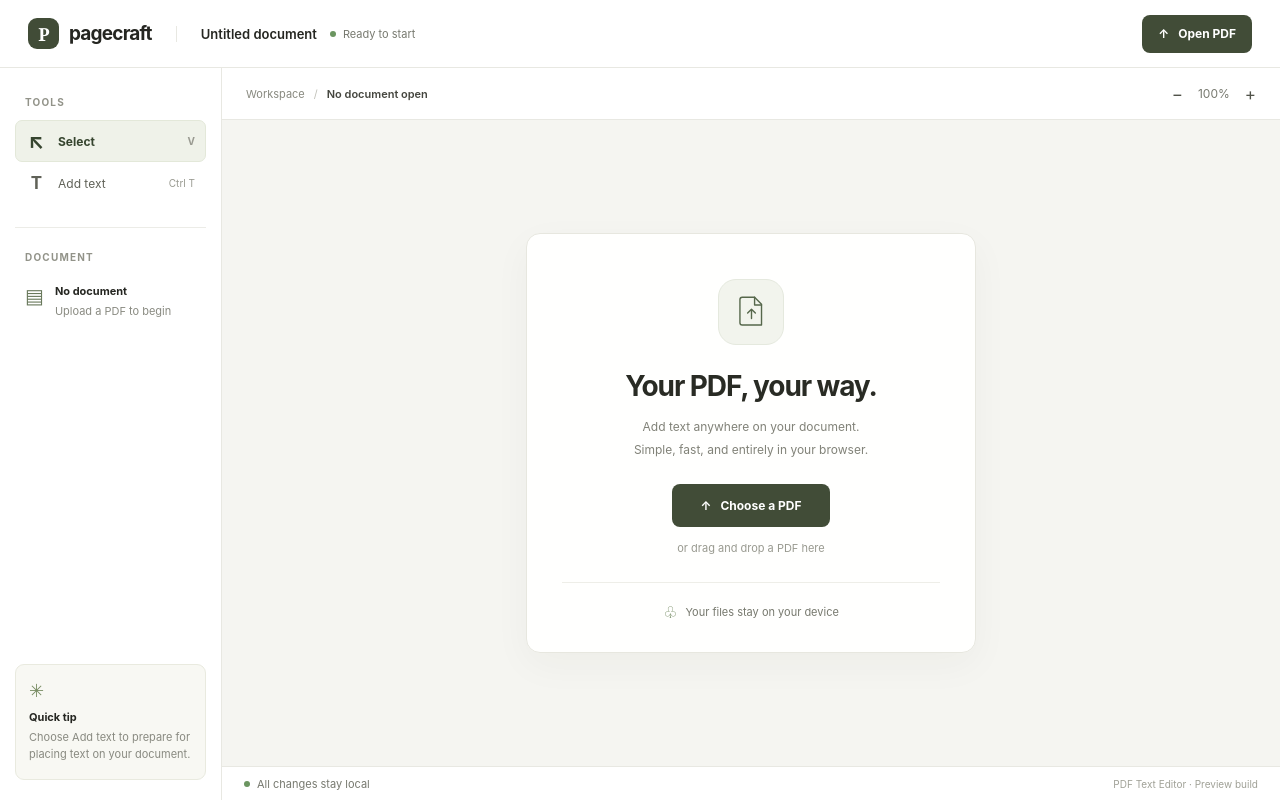
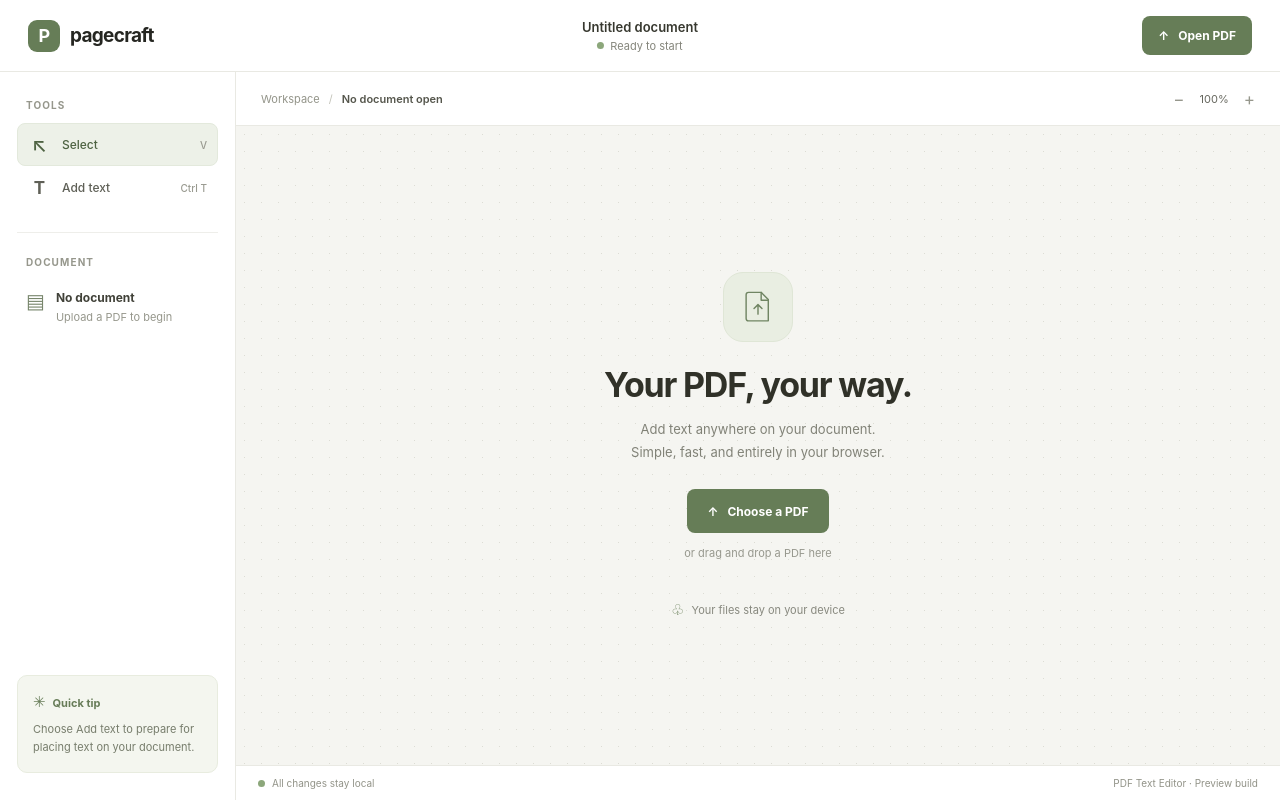
Before and after one commit to PaytonButler/pdf-text-editor, a React (Vite) app: page / in a window 1280 px wide. Built offline with nearby package versions, Linux system fonts and the light colour scheme.

Commit message:
Render PDF pages in editor

```diff
--- a/src/App.css
+++ b/src/App.css
@@ -3,99 +3,103 @@
 }
 
 .app-shell {
-  min-height: 100vh;
   display: flex;
   flex-direction: column;
+  min-height: 100vh;
   color: #252621;
   background: #f7f7f4;
 }
 
 .topbar {
-  height: 68px;
-  flex-shrink: 0;
+  position: relative;
+  z-index: 1;
   display: flex;
   align-items: center;
+  justify-content: space-between;
   gap: 24px;
+  height: 72px;
   padding: 0 28px;
   background: #fff;
-  border-bottom: 1px solid #e8e8e2;
-  z-index: 2;
+  border-bottom: 1px solid #e9e9e3;
 }
 
 .brand {
-  display: flex;
+  display: inline-flex;
   align-items: center;
   gap: 10px;
   color: #252621;
-  text-decoration: none;
   font-size: 19px;
   font-weight: 750;
-  letter-spacing: -0.8px;
+  letter-spacing: -0.7px;
+  text-decoration: none;
 }
 
 .brand-icon {
-  width: 31px;
-  height: 31px;
   display: grid;
+  width: 32px;
+  height: 32px;
   place-items: center;
+  color: white;
+  background: #667d57;
   border-radius: 9px;
-  color: #fff;
-  background: #414c37;
   font-size: 18px;
-  font-family: Georgia, serif;
+  font-weight: 700;
 }
 
 .topbar-center {
+  position: absolute;
+  left: 50%;
   display: flex;
-  flex: 1;
+  flex-direction: column;
   align-items: center;
-  gap: 13px;
-  min-width: 0;
-  padding-left: 24px;
-  border-left: 1px solid #e8e8e2;
+  gap: 4px;
+  max-width: 40%;
+  transform: translateX(-50%);
 }
 
 .document-name {
   overflow: hidden;
-  text-overflow: ellipsis;
-  white-space: nowrap;
+  max-width: 100%;
+  color: #37382f;
   font-size: 13px;
   font-weight: 600;
-}
-
-.save-status,
-.statusbar>span:first-child {
-  display: flex;
-  align-items: center;
-  gap: 7px;
-  color: #77796f;
-  font-size: 11px;
+  text-overflow: ellipsis;
   white-space: nowrap;
 }
 
+.save-status {
+  display: flex;
+  align-items: center;
+  gap: 6px;
+  color: #85867c;
+  font-size: 11px;
+}
+
 .status-dot {
-  width: 6px;
-  height: 6px;
   display: inline-block;
-  flex-shrink: 0;
+  width: 7px;
+  height: 7px;
+  flex: 0 0 7px;
+  background: #8ca77b;
   border-radius: 50%;
-  background: #6b9560;
 }
 
 .button {
-  min-height: 38px;
   display: inline-flex;
   align-items: center;
   justify-content: center;
   gap: 9px;
+  min-height: 39px;
   padding: 0 15px;
   border: 1px solid transparent;
   border-radius: 8px;
-  font: inherit;
+  cursor: pointer;
   font-size: 12px;
   font-weight: 650;
-  cursor: pointer;
-  transition: background 140ms ease, transform 140ms ease;
+  transition:
+    background 150ms ease,
+    border-color 150ms ease,
+    transform 150ms ease;
 }
 
 .button:active {
@@ -104,30 +108,29 @@
 
 .button-primary {
   color: white;
-  background: #414c37;
+  background: #667d57;
 }
 
 .button-primary:hover {
-  background: #303a28;
+  background: #566b49;
 }
 
 .button-secondary {
-  color: #414c37;
+  color: #45463e;
   background: #fff;
-  border-color: #dcded5;
+  border-color: #e2e2da;
 }
 
 .button-secondary:hover {
-  background: #f5f6f1;
+  background: #f5f5f0;
 }
 
 .visually-hidden {
   position: absolute;
+  overflow: hidden;
   width: 1px;
   height: 1px;
   padding: 0;
-  margin: -1px;
-  overflow: hidden;
   clip: rect(0, 0, 0, 0);
   white-space: nowrap;
   border: 0;
@@ -136,42 +139,41 @@
 .editor-layout {
   display: flex;
   flex: 1;
-  min-height: calc(100vh - 68px);
+  min-height: calc(100vh - 72px);
 }
 
 .sidebar {
-  width: 222px;
-  flex-shrink: 0;
   display: flex;
+  flex: 0 0 236px;
   flex-direction: column;
-  padding: 28px 15px 20px;
+  padding: 27px 17px;
   background: #fff;
-  border-right: 1px solid #e8e8e2;
+  border-right: 1px solid #e9e9e3;
 }
 
 .sidebar-heading {
-  margin: 0 10px 12px;
-  color: #929389;
+  margin: 0 0 12px 9px;
+  color: #96978c;
   font-size: 10px;
   font-weight: 750;
-  letter-spacing: 1.2px;
+  letter-spacing: 1.1px;
 }
 
 .tool-button {
-  width: 100%;
-  min-height: 42px;
   display: flex;
   align-items: center;
   gap: 11px;
+  width: 100%;
+  min-height: 43px;
   padding: 0 10px;
+  color: #5f6057;
+  text-align: left;
+  background: transparent;
   border: 1px solid transparent;
-  border-radius: 7px;
-  color: #606258;
-  background: transparent;
-  font: inherit;
+  border-radius: 8px;
+  cursor: pointer;
   font-size: 12px;
-  text-align: left;
-  cursor: pointer;
+  font-weight: 550;
 }
 
 .tool-button:hover {
@@ -179,16 +181,17 @@
 }
 
 .tool-button.active {
-  color: #36452f;
-  background: #eff2e9;
-  border-color: #e3e8d9;
-  font-weight: 650;
+  color: #4e6342;
+  background: #edf1e8;
+  border-color: #e3e9dc;
 }
 
 .tool-icon {
-  width: 21px;
-  font-size: 21px;
-  text-align: center;
+  display: grid;
+  width: 23px;
+  height: 23px;
+  place-items: center;
+  font-size: 20px;
 }
 
 .text-icon {
@@ -198,76 +201,86 @@
 
 .tool-shortcut {
   margin-left: auto;
-  color: #999a91;
+  color: #999a90;
   font-size: 10px;
+  font-weight: 450;
 }
 
 .sidebar-divider {
   height: 1px;
   margin: 23px 0;
-  background: #ecece7;
+  background: #eeeeea;
 }
 
 .sidebar-info {
   display: flex;
   align-items: flex-start;
   gap: 11px;
-  padding: 9px 10px;
+  padding: 9px;
 }
 
 .info-icon {
-  color: #69795c;
+  color: #78866c;
   font-size: 20px;
 }
 
-.sidebar-info strong,
-.sidebar-tip strong {
+.sidebar-info strong {
   display: block;
-  font-size: 11px;
+  margin: 1px 0 5px;
+  color: #404138;
+  font-size: 12px;
   font-weight: 650;
 }
 
-.sidebar-info p,
-.sidebar-tip p {
-  margin: 5px 0 0;
-  color: #898a81;
+.sidebar-info p {
+  margin: 0;
+  color: #96978c;
   font-size: 11px;
-  line-height: 1.6;
-  overflow-wrap: anywhere;
 }
 
 .sidebar-tip {
   margin-top: auto;
-  padding: 15px 13px;
-  border: 1px solid #e9eadf;
-  border-radius: 9px;
-  background: #f8f8f3;
+  padding: 15px;
+  color: #677c58;
+  background: #f4f6ef;
+  border: 1px solid #e8ecdf;
+  border-radius: 10px;
 }
 
 .sidebar-tip>span {
-  display: block;
-  margin-bottom: 9px;
-  color: #778b61;
-  font-size: 18px;
+  display: inline-block;
+  margin-right: 7px;
+  font-size: 15px;
+}
+
+.sidebar-tip strong {
+  font-size: 11px;
+  font-weight: 700;
+}
+
+.sidebar-tip p {
+  margin: 9px 0 0;
+  color: #777d6c;
+  font-size: 11px;
+  line-height: 1.7;
 }
 
 .workspace {
+  display: flex;
+  flex: 1;
+  flex-direction: column;
   min-width: 0;
-  flex: 1;
-  display: flex;
-  flex-direction: column;
 }
 
 .workspace-toolbar {
-  height: 52px;
-  flex-shrink: 0;
   display: flex;
   align-items: center;
   justify-content: space-between;
   gap: 12px;
-  padding: 0 24px;
+  height: 54px;
+  padding: 0 25px;
   background: #fff;
-  border-bottom: 1px solid #e8e8e2;
+  border-bottom: 1px solid #e9e9e3;
 }
 
 .workspace-breadcrumb {
@@ -275,240 +288,249 @@
   align-items: center;
   gap: 9px;
   min-width: 0;
-  color: #88897f;
+  color: #939489;
   font-size: 11px;
 }
 
 .workspace-breadcrumb strong {
   overflow: hidden;
-  color: #44453e;
+  color: #55564c;
   font-weight: 600;
   text-overflow: ellipsis;
   white-space: nowrap;
 }
 
 .breadcrumb-separator {
-  color: #c1c1b9;
+  color: #c3c3b9;
 }
 
 .zoom-control {
   display: flex;
   align-items: center;
   gap: 15px;
-  color: #77796f;
-  font-size: 12px;
+  flex-shrink: 0;
+  color: #66675e;
+  font-size: 11px;
 }
 
 .zoom-control span:first-child,
 .zoom-control span:last-child {
-  color: #51534a;
+  color: #96978c;
   font-size: 17px;
 }
 
 .canvas-area {
   position: relative;
+  display: flex;
   flex: 1;
+  flex-direction: column;
   min-height: 500px;
-  display: flex;
-  align-items: center;
-  justify-content: center;
-  padding: 36px;
   background-color: #f5f5f1;
-  background-image: radial-gradient(#dedfd7 0.7px, transparent 0.7px);
-  background-size: 18px 18px;
+  background-image: radial-gradient(#dcdcd4 0.8px, transparent 0.8px);
+  background-size: 17px 17px;
   transition: background-color 150ms ease;
 }
 
 .canvas-area.dragging {
-  background-color: #e9eee2;
-  outline: 2px dashed #728767;
-  outline-offset: -12px;
+  background-color: #e9efe2;
+  outline: 2px dashed #829771;
+  outline-offset: -8px;
 }
 
 .upload-card {
-  width: min(100%, 450px);
   display: flex;
+  flex: 1;
   flex-direction: column;
   align-items: center;
-  padding: 45px 35px 30px;
-  border: 1px solid #e7e7df;
-  border-radius: 14px;
-  background: rgba(255, 255, 255, 0.96);
-  box-shadow: 0 12px 38px rgba(40, 42, 30, 0.04);
+  justify-content: center;
+  min-height: 500px;
+  padding: 36px 20px;
   text-align: center;
 }
 
 .upload-icon {
-  width: 66px;
-  height: 66px;
   display: grid;
+  width: 70px;
+  height: 70px;
+  margin-bottom: 22px;
   place-items: center;
-  margin-bottom: 24px;
-  border: 1px solid #e5e9de;
-  border-radius: 18px;
-  color: #56674b;
-  background: #f2f4ed;
+  color: #708563;
+  background: #e9eee2;
+  border: 1px solid #dfe6d6;
+  border-radius: 20px;
 }
 
 .upload-icon svg {
-  width: 37px;
-  height: 37px;
+  width: 38px;
+  height: 38px;
 }
 
-.upload-card h1,
-.empty-document h2 {
+.upload-card h1 {
   margin: 0;
-  color: #292b24;
-  font-size: clamp(22px, 3vw, 28px);
-  font-weight: 650;
-  letter-spacing: -1.1px;
+  color: #303128;
+  font-size: clamp(25px, 3vw, 34px);
+  font-weight: 750;
+  letter-spacing: -1.2px;
 }
 
 .upload-description {
-  margin: 13px 0 23px;
-  color: #818278;
-  font-size: 12px;
-  line-height: 1.9;
+  margin: 13px 0 25px;
+  color: #818277;
+  font-size: 13px;
+  line-height: 1.8;
 }
 
 .upload-button {
-  min-width: 158px;
-  min-height: 43px;
+  min-height: 44px;
+  padding: 0 20px;
+  font-size: 12px;
 }
 
 .file-hint {
-  margin: 14px 0 0;
-  color: #999a90;
+  margin: 13px 0 0;
+  color: #97988e;
   font-size: 11px;
 }
 
+.drop-message {
+  margin: 12px 0 0;
+  color: #566b49;
+  font-size: 12px;
+  font-weight: 650;
+}
+
 .privacy-note {
-  width: 100%;
   display: flex;
   align-items: center;
-  justify-content: center;
-  gap: 8px;
-  margin-top: 27px;
-  padding-top: 19px;
-  border-top: 1px solid #eeeee8;
-  color: #77796e;
+  gap: 7px;
+  margin-top: 40px;
+  color: #88897f;
   font-size: 11px;
 }
 
 .privacy-note span {
-  color: #6e865d;
-  font-size: 16px;
+  color: #718663;
+  font-size: 15px;
 }
 
-.drop-message {
-  margin: 14px 0 0;
-  color: #536b46;
-  font-size: 12px;
-  font-weight: 650;
+.pdf-viewer {
+  display: flex;
+  flex: 1;
+  flex-direction: column;
+  align-items: center;
+  gap: 14px;
+  width: 100%;
+  min-height: 100%;
+  padding: 28px;
 }
 
-.empty-document {
-  width: min(100%, 450px);
-  display: flex;
-  flex-direction: column;
-  align-items: center;
-  gap: 15px;
-  padding: 38px 30px;
-  border: 1px solid #e7e7df;
-  border-radius: 14px;
+.pdf-page {
+  max-width: 100%;
   background: white;
-  text-align: center;
+  box-shadow: 0 3px 14px rgb(0 0 0 / 12%);
 }
 
-.pdf-preview-icon {
-  display: grid;
-  place-items: center;
-  width: 57px;
-  height: 65px;
-  border: 1px solid #e1e5da;
-  border-radius: 8px;
-  color: #53664a;
-  background: #f1f4eb;
-  font-size: 12px;
-  font-weight: 750;
+.pdf-canvas {
+  display: block;
+  max-width: 100%;
+  height: auto;
 }
 
-.empty-document h2 {
-  font-size: 22px;
+.pdf-page-label {
+  color: #77786f;
+  font-size: 12px;
 }
 
-.empty-document p {
-  max-width: 100%;
-  margin: 0;
-  overflow-wrap: anywhere;
-  color: #77796f;
-  font-size: 12px;
-  line-height: 1.7;
-}
-
-.empty-document p strong {
-  color: #44463e;
-}
-
-.empty-document .muted {
-  color: #9a9b91;
+.pdf-render-error {
+  margin: auto;
+  padding: 16px;
+  color: #a32d2d;
+  text-align: center;
+  font-size: 13px;
 }
 
 .error-message {
   position: absolute;
   right: 20px;
   bottom: 20px;
+  z-index: 2;
   max-width: calc(100% - 40px);
   padding: 12px 16px;
-  border: 1px solid #e9c9c4;
+  color: #982d2d;
+  background: #fff1f0;
+  border: 1px solid #f0d0ce;
   border-radius: 8px;
-  color: #963f35;
-  background: #fff5f3;
+  box-shadow: 0 3px 12px rgb(0 0 0 / 5%);
   font-size: 12px;
 }
 
 .statusbar {
-  min-height: 34px;
   display: flex;
   align-items: center;
   justify-content: space-between;
-  gap: 12px;
+  gap: 15px;
+  min-height: 35px;
   padding: 0 22px;
-  border-top: 1px solid #e8e8e2;
+  color: #929388;
   background: #fff;
-}
-
-.statusbar>span:last-child {
-  color: #a0a197;
+  border-top: 1px solid #e9e9e3;
   font-size: 10px;
 }
 
-@media (max-width: 700px) {
+.statusbar>span:first-child {
+  display: flex;
+  align-items: center;
+  gap: 7px;
+}
+
+@media (max-width: 760px) {
   .topbar {
-    height: 60px;
     gap: 12px;
+    height: 64px;
     padding: 0 14px;
   }
 
   .brand {
+    gap: 7px;
     font-size: 16px;
   }
 
+  .brand-icon {
+    width: 29px;
+    height: 29px;
+  }
+
   .topbar-center {
-    padding-left: 12px;
+    position: static;
+    flex: 1;
+    min-width: 0;
+    max-width: none;
+    transform: none;
+  }
+
+  .document-name {
+    max-width: 100%;
+    font-size: 11px;
   }
 
   .save-status {
-    display: none;
+    font-size: 10px;
+  }
+
+  .topbar>.button {
+    min-height: 35px;
+    padding: 0 10px;
+    font-size: 11px;
   }
 
   .editor-layout {
-    min-height: calc(100vh - 60px);
+    min-height: calc(100vh - 64px);
   }
 
   .sidebar {
-    width: 62px;
-    padding: 20px 8px;
+    flex-basis: 62px;
+    align-items: center;
+    padding: 18px 6px;
   }
 
   .sidebar-heading,
@@ -521,31 +543,58 @@
 
   .tool-button {
     justify-content: center;
+    width: 44px;
     padding: 0;
   }
 
-  .tool-icon {
-    font-size: 21px;
+  .workspace-toolbar {
+    height: 47px;
+    padding: 0 12px;
   }
 
-  .canvas-area {
-    min-height: 420px;
-    padding: 18px;
+  .workspace-breadcrumb {
+    gap: 6px;
+    font-size: 10px;
   }
 
-  .upload-card {
-    padding: 30px 18px 22px;
+  .zoom-control {
+    gap: 8px;
   }
 
-  .workspace-toolbar {
-    padding: 0 12px;
+  .canvas-area,
+  .upload-card {
+    min-height: 420px;
+  }
+
+  .upload-card h1 {
+    font-size: 26px;
+  }
+
+  .upload-description {
+    font-size: 12px;
+  }
+
+  .pdf-viewer {
+    padding: 16px 10px;
   }
 
   .statusbar {
     padding: 0 10px;
+    font-size: 9px;
+  }
+}
+
+@media (max-width: 420px) {
+  .brand>span:last-child {
+    display: none;
   }
 
-  .statusbar>span:last-child {
+  .save-status {
+    display: none;
+  }
+
+  .workspace-breadcrumb>span:first-child,
+  .breadcrumb-separator {
     display: none;
   }
 }
--- a/src/App.tsx
+++ b/src/App.tsx
@@ -1,16 +1,24 @@
 
-import { useRef, useState } from 'react'
+import { useEffect, useRef, useState } from 'react'
 import type { ChangeEvent, DragEvent } from 'react'
+import * as pdfjsLib from 'pdfjs-dist'
+import pdfWorker from 'pdfjs-dist/build/pdf.worker.min.mjs?url'
 import './App.css'
+
+pdfjsLib.GlobalWorkerOptions.workerSrc = pdfWorker
 
 type Tool = 'select' | 'text'
 
 function App() {
   const fileInputRef = useRef<HTMLInputElement>(null)
+  const canvasRef = useRef<HTMLCanvasElement>(null)
+
   const [selectedFile, setSelectedFile] = useState<File | null>(null)
   const [activeTool, setActiveTool] = useState<Tool>('select')
   const [isDragging, setIsDragging] = useState(false)
   const [error, setError] = useState('')
+  const [renderError, setRenderError] = useState('')
+  const [pageCount, setPageCount] = useState(0)
 
   function loadFile(file: File | undefined) {
     if (!file) return
@@ -42,6 +50,77 @@ function App() {
     fileInputRef.current?.click()
   }
 
+  useEffect(() => {
+    if (!selectedFile) {
+      setPageCount(0)
+      setRenderError('')
+      return
+    }
+
+    let cancelled = false
+    let loadingTask: ReturnType<typeof pdfjsLib.getDocument> | undefined
+
+    async function renderPdf() {
+      try {
+        setRenderError('')
+        setPageCount(0)
+
+        const file = selectedFile
+
+        if (!file) return
+
+        const bytes = new Uint8Array(
+          await file.arrayBuffer(),
+        )
+
+        if (cancelled) return
+
+        loadingTask = pdfjsLib.getDocument({ data: bytes })
+        const pdf = await loadingTask.promise
+
+        if (cancelled) return
+
+        setPageCount(pdf.numPages)
+
+        const page = await pdf.getPage(1)
+
+        if (cancelled) return
+
+        const canvas = canvasRef.current
+        const context = canvas?.getContext('2d')
+
+        if (!canvas || !context) {
+          throw new Error('Could not create the PDF canvas.')
+        }
+
+        const viewport = page.getViewport({ scale: 1.25 })
+
+        canvas.width = Math.ceil(viewport.width)
+        canvas.height = Math.ceil(viewport.height)
+
+        await page.render({
+          canvas,
+          canvasContext: context,
+          viewport,
+        }).promise
+      } catch (err) {
+        if (!cancelled) {
+          console.error('PDF rendering failed:', err)
+          setRenderError(
+            'Could not display this PDF. Try another PDF file.',
+          )
+        }
+      }
+    }
+
+    void renderPdf()
+
+    return () => {
+      cancelled = true
+      void loadingTask?.destroy()
+    }
+  }, [selectedFile])
+
   return (
     <main className="app-shell">
       <header className="topbar">
@@ -60,7 +139,10 @@ function App() {
           </span>
         </div>
 
-        <button className="button button-primary" onClick={openFilePicker}>
+        <button
+          className="button button-primary"
+          onClick={openFilePicker}
+        >
           <span aria-hidden="true">↑</span>
           Open PDF
         </button>
@@ -105,7 +187,9 @@ function App() {
           <div className="sidebar-info">
             <span className="info-icon" aria-hidden="true">▤</span>
             <div>
-              <strong>{selectedFile ? 'PDF selected' : 'No document'}</strong>
+              <strong>
+                {selectedFile ? 'PDF selected' : 'No document'}
+              </strong>
               <p>
                 {selectedFile
                   ? `${(selectedFile.size / 1024 / 1024).toFixed(2)} MB`
@@ -160,15 +244,29 @@ function App() {
             onDrop={handleDrop}
           >
             {selectedFile ? (
-              <div className="empty-document">
-                <div className="pdf-preview-icon">PDF</div>
-                <h2>Your document is ready</h2>
-                <p>
-                  <strong>{selectedFile.name}</strong> has been selected.
-                </p>
-                <p className="muted">
-                  PDF page rendering is our next step.
-                </p>
+              <div className="pdf-viewer">
+                {renderError ? (
+                  <div className="pdf-render-error" role="alert">
+                    {renderError}
+                  </div>
+                ) : (
+                  <>
+                    <div className="pdf-page">
+                      <canvas
+                        ref={canvasRef}
+                        className="pdf-canvas"
+                        aria-label="First page of the selected PDF"
+                      />
+                    </div>
+
+                    <div className="pdf-page-label">
+                      {pageCount > 0
+                        ? `Page 1 of ${pageCount}`
+                        : 'Loading PDF...'}
+                    </div>
+                  </>
+                )}
+
                 <button
                   className="button button-secondary"
                   onClick={openFilePicker}
```
